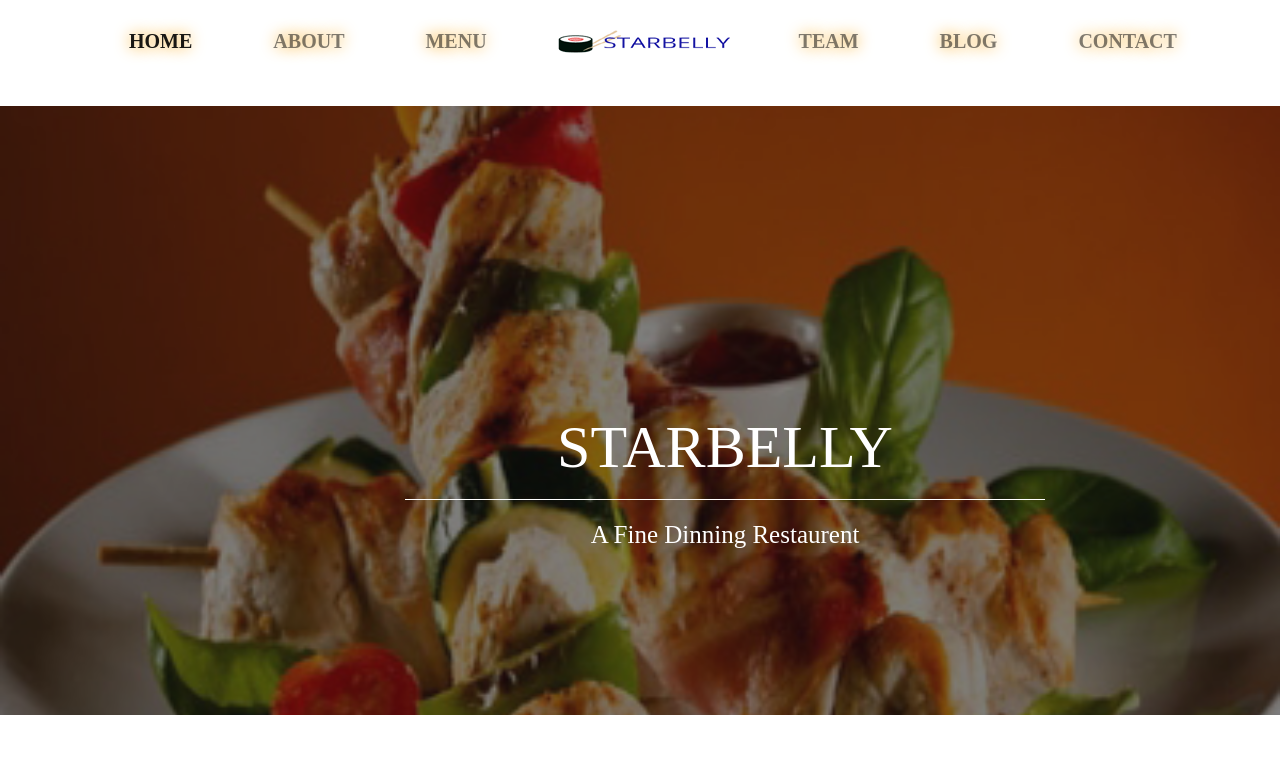
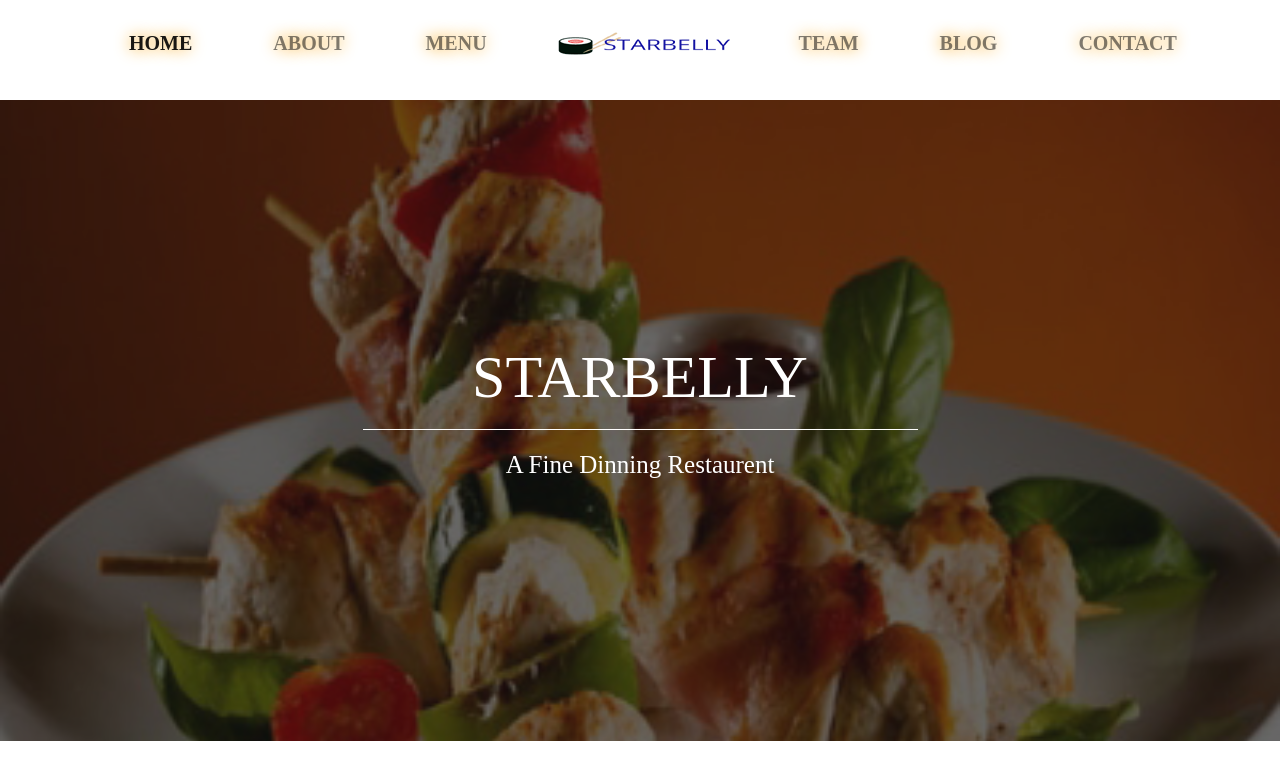
Before and after one commit to somanandi/satarbelly, a plain HTML site: page index.html in a window 1280 px wide. Shown: the top 762 px of the page. Drawn offline with nearby package versions, Linux system fonts and the light colour scheme.

Commit message:
change css part

```diff
--- a/css/style.css
+++ b/css/style.css
@@ -13,13 +13,13 @@
     padding: 50px 0;
 }
 .z-index-css {
-    position: absolute;
+    position: relative;
     z-index: 5;
 }
 /* navbar part css */
 .starbelly-navbar {
     background-color: #fff;
-    padding-bottom: 10px;
+    padding: 2px 0;
 }
 .starbelly-navbar #navbarNav {
     justify-content: center;
@@ -29,6 +29,8 @@
     column-gap: 15px;
     background-color: #fff;
     row-gap: 1px;
+    position: relative;
+    z-index: 5;
 }
 .starbelly-navbar-list li {
     padding: 20px 0 0 20px;
@@ -59,8 +61,10 @@
     left: 0;
     background-color: #0b0a0ae0;
 }
-.footer-logo {
-    padding-bottom: 20px;
+.footer-section {
+    width: 100%;
+    margin: auto;
+    text-align: center;
 }
 .footer-title {
     font-size: 30px;
@@ -98,7 +102,7 @@
 /* index.html page css */
 /* banner part css */
 .banner{
-    height: 609px;
+    height: 641px;
     background-image: url('../images/banner.jpg');
     background-position: center;
     background-size: cover;
@@ -115,11 +119,12 @@
     width: 100%;
     height: 100%;
     top: 0;
-    background-color: rgb(19 18 18 / 54%);
+    background-color: rgb(19 18 18 / 64%);
 }
 .banner-section {
     width: 100%;
     margin: auto;
+    text-align: center
 }
 .banner-title {
     color:#fff;
```
